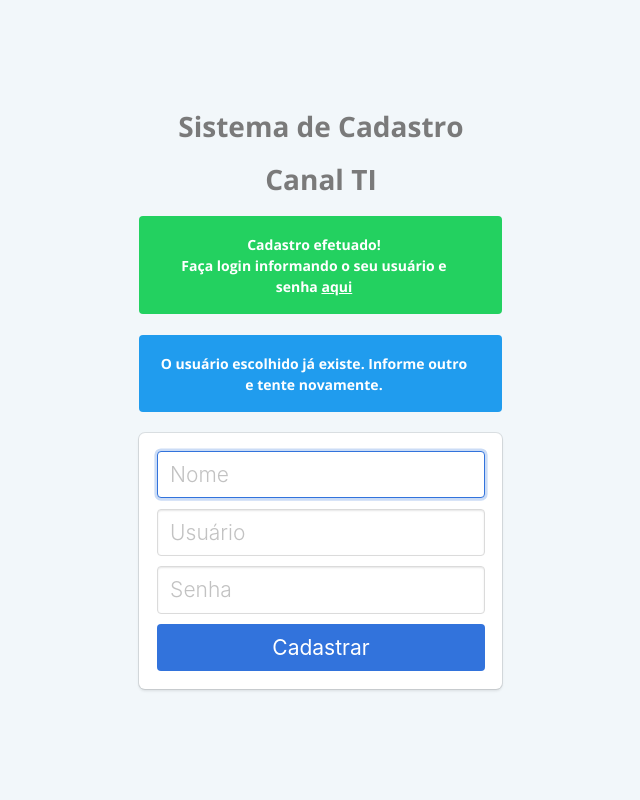
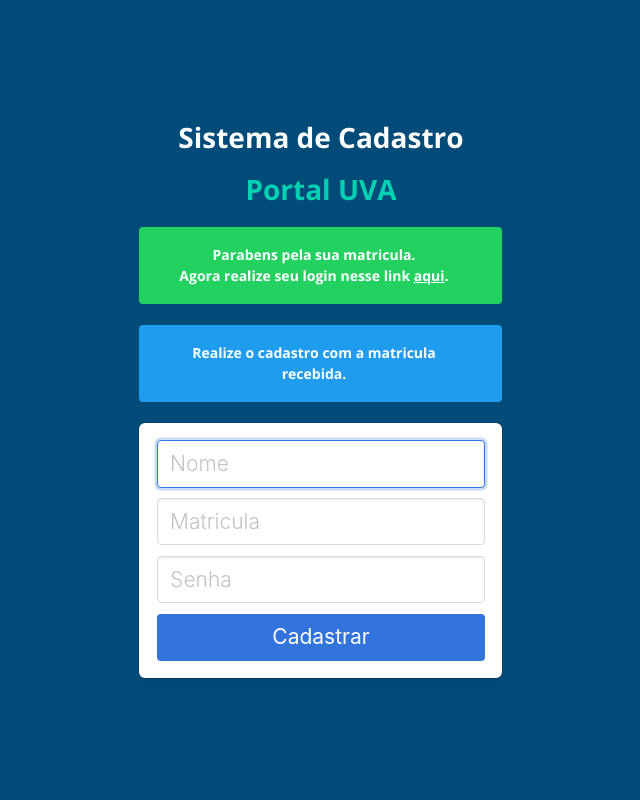
Before and after one commit to BernardoAndrade1/Cadastro, a PHP site: page /cadastro.php in a window 1280 px wide. Shown: the whole page, without its empty margins (319-959 px from the left). Run offline with PHP 8.4, Linux system fonts and the light colour scheme.

Commit message:
Cadastro Atualizado

```diff
--- a/cadastro.php
+++ b/cadastro.php
@@ -5,7 +5,7 @@
     <meta charset="utf-8">
     <meta http-equiv="X-UA-Compatible" content="IE=edge">
     <meta name="viewport" content="width=device-width, initial-scale=1">
-    <title>Sistema de Cadastro - PHP + MySQL - Canal TI</title>
+    <title>Sistema de Cadastro - UVA</title>
     <link href="https://fonts.googleapis.com/css?family=Open+Sans:300,400,700" rel="stylesheet">
     <link rel="stylesheet" href="css/bulma.min.css" />
     <link rel="stylesheet" type="text/css" href="css/login.css">
@@ -16,14 +16,14 @@
         <div class="hero-body">
             <div class="container has-text-centered">
                 <div class="column is-4 is-offset-4">
-                    <h3 class="title has-text-grey">Sistema de Cadastro</h3>
-                    <h3 class="title has-text-grey"><a href="https://youtube.com/canaltioficial" target="_blank">Canal TI</a></h3>
+                    <h3 class="title has-text-white">Sistema de Cadastro</h3>
+                    <h3 class="title has-text-primary"><a href="https://www5.uva.br/PortalAluno/Default.aspx" target="_blank">Portal UVA</a></h3>
                     <div class="notification is-success">
-                      <p>Cadastro efetuado!</p>
-                      <p>Faça login informando o seu usuário e senha <a href="login.php">aqui</a></p>
+                      <p>Parabens pela sua matricula.</p>
+                      <p>Agora realize seu login nesse link <a href="login.php">aqui</a>.</p>
                     </div>
                     <div class="notification is-info">
-                        <p>O usuário escolhido já existe. Informe outro e tente novamente.</p>
+                        <p>Realize o cadastro com a matricula recebida.</p>
                     </div>
                     <div class="box">
                         <form action="cadastrar.php" method="POST">
@@ -34,7 +34,7 @@
                             </div>
                             <div class="field">
                                 <div class="control">
-                                    <input name="usuario" type="text" class="input is-large" placeholder="Usuário">
+                                    <input name="usuario" type="text" class="input is-large" placeholder="Matricula">
                                 </div>
                             </div>
                             <div class="field">
--- a/conexao.php
+++ b/conexao.php
@@ -1,7 +1,7 @@
 <?php
 define('HOST', '127.0.0.1');
 define('USUARIO', 'root');
-define('SENHA', 'canaltiyoutube');
+define('SENHA', '');
 define('DB', 'login');
 
 $conexao = mysqli_connect(HOST, USUARIO, SENHA, DB) or die ('Não foi possível conectar');
--- a/css/login.css
+++ b/css/login.css
@@ -4,7 +4,7 @@ html,body {
   font-weight: 300;
 }
 .hero.is-success {
-  background: #f2f7fa;
+  background: #014b78;
 }
 .hero .nav, .hero.is-success .nav {
   -webkit-box-shadow: none;
--- a/dump.sql
+++ b/dump.sql
@@ -1,7 +1,7 @@
 CREATE DATABASE login;
 USE login;
 
-CREATE TABLE `login`.`usuario` (
+CREATE TABLE `login`.`matricula` (
   `usuario_id` INT NOT NULL AUTO_INCREMENT,
   `usuario` VARCHAR(200) NOT NULL,
   `senha` VARCHAR(32) NOT NULL,
@@ -9,4 +9,4 @@ CREATE TABLE `login`.`usuario` (
   `data_cadastro` DATETIME NOT NULL,
   PRIMARY KEY (`usuario_id`));
 
-INSERT INTO `usuario` (`usuario_id`,`usuario`,`senha`, `nome`, `data_cadastro`) VALUES (1,'canalti','10f722b5984a49bce67d434464fae37e', 'Canal TI', '2019-01-11 19:42:12');
+INSERT INTO `matricula` (`usuario_id`,`usuario`,`senha`, `nome`, `data_cadastro`) VALUES (1,'canalti','10f722b5984a49bce67d434464fae37e', 'Canal TI', '2019-01-11 19:42:12');
```
Also changed, not shown: index.php (+5 -5 lines), painel.php (+32 -2 lines).
